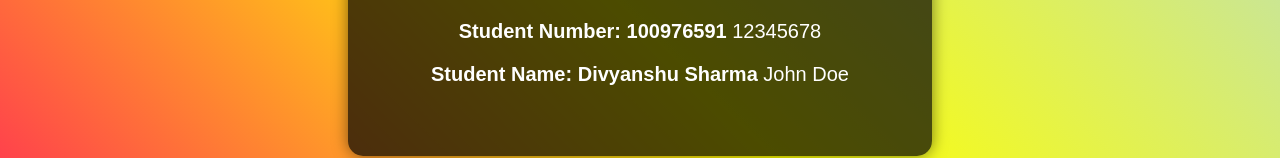
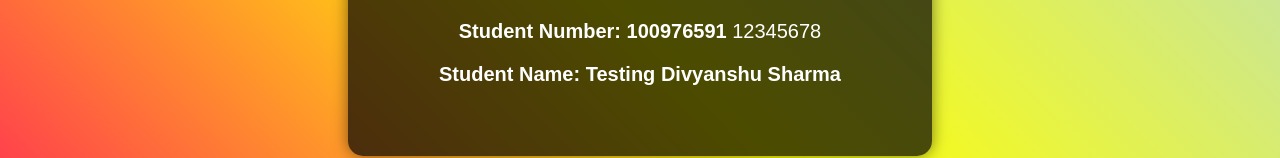
Before and after one commit to divyanshu575/cosc1209midterm, a plain HTML site: page index.html in a window 1280 px wide. Shown: the part 385-543 px from the top of the page. Drawn offline with Linux system fonts and the light colour scheme.

Commit message:
Update index.html

```diff
--- a/index.html
+++ b/index.html
@@ -33,7 +33,7 @@
     <div class="container">
         <h1>Welcome to My Midterm Server!</h1>
         <p><strong>Student Number: 100976591</strong> 12345678</p>
-        <p><strong>Student Name: Divyanshu Sharma</strong> John Doe</p>
+        <p><strong>Student Name: Testing Divyanshu Sharma</strong></p>
     </div>
 </body>
 </html>
```
